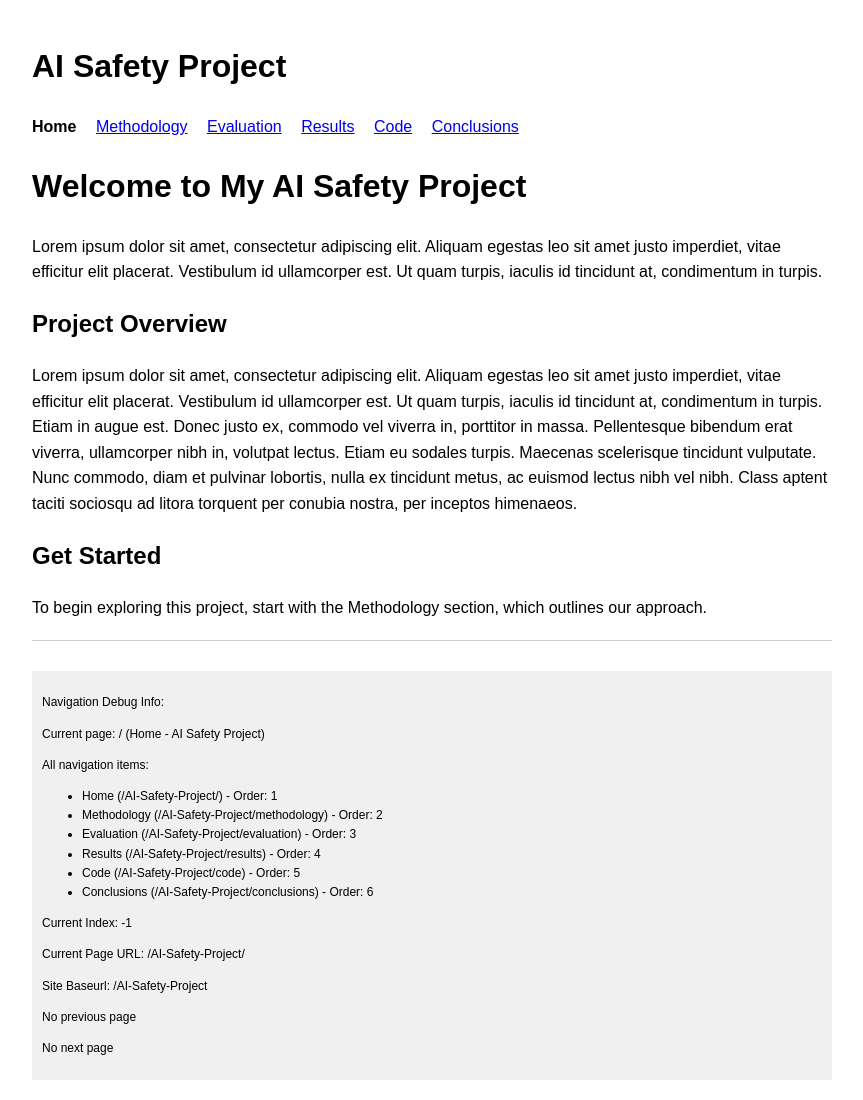
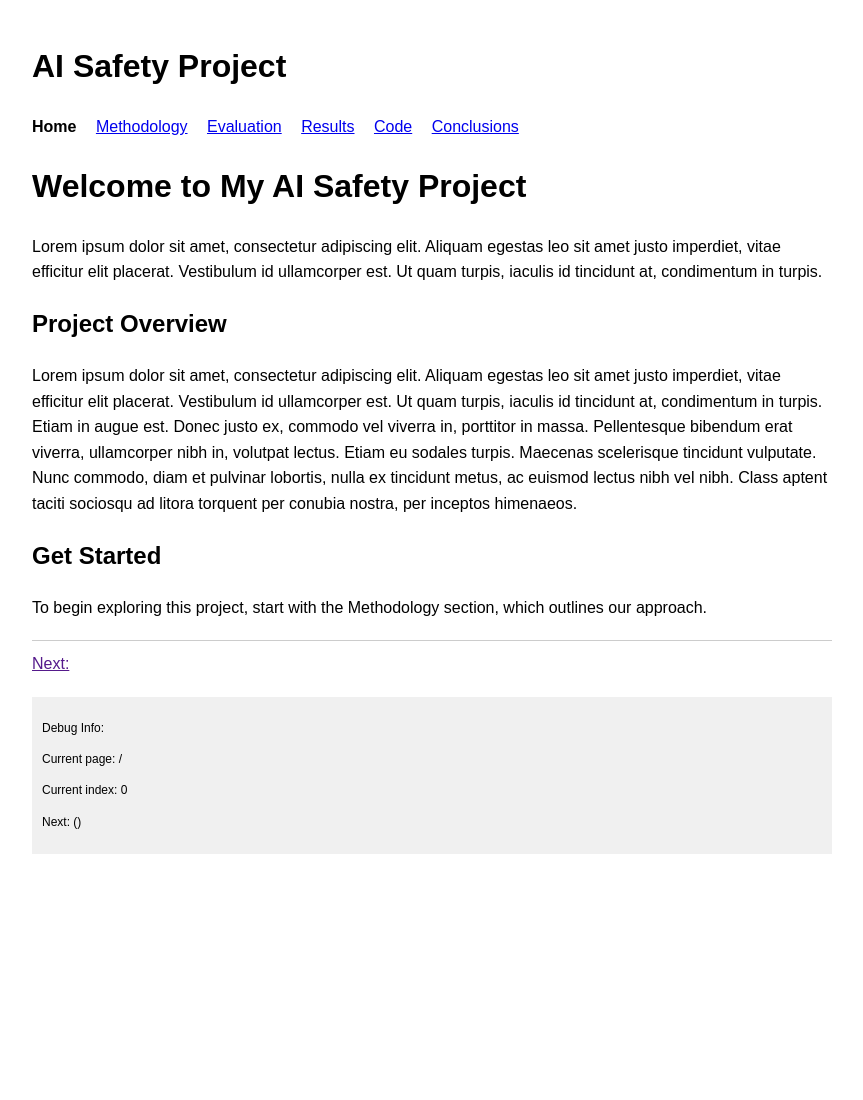
Before and after one commit to nidone/AI-Safety-Project, a Jekyll site: the page built from index.md, in a window 1280 px wide. Shown: the whole page, without its empty margins (208-1071 px from the left). Built offline with Jekyll 4.4.1, drawn with Linux system fonts in a browser that asks for light colours; after the commit the page ends 900 px from its top, so only the background shows below that.

Commit message:
Update default.html

```diff
--- a/_layouts/default.html
+++ b/_layouts/default.html
@@ -34,50 +34,34 @@
     </main>
 
 <footer class="footer-nav">
-    {% assign pages = site.navigation | sort: "order" %}
-    {% assign current_index = -1 %}
-    {% for item in pages %}
-        {% assign item_url = item.url | prepend: site.baseurl | relative_url %}
-        {% assign page_url = page.url | relative_url %}
-        {% if item_url == page_url or page_url contains item_url %}
-            {% assign current_index = forloop.index %}
-            {% break %}
+    {% assign sorted_pages = site.navigation | sort: "order" %}
+    {% for item in sorted_pages %}
+        {% if item.url == page.url %}
+            {% assign current_index = forloop.index0 %}
         {% endif %}
     {% endfor %}
 
-    {% if current_index > 1 %}
-        {% assign prev_page = pages[current_index | minus: 2] %}
-        <a href="{{ prev_page.url | prepend: site.baseurl }}">Previous: {{ prev_page.title }}</a>
+    {% if current_index > 0 %}
+        {% assign prev_page = sorted_pages[current_index | minus: 1] %}
+        <a href="{{ prev_page.url | relative_url }}">Previous: {{ prev_page.title }}</a>
     {% endif %}
 
-    {% if current_index < pages.size and current_index > 0 %}
-        {% assign next_page = pages[current_index] %}
+    {% if current_index < sorted_pages.size | minus: 1 %}
+        {% assign next_page = sorted_pages[current_index | plus: 1] %}
         {% if prev_page %} | {% endif %}
-        <a href="{{ next_page.url | prepend: site.baseurl }}">Next: {{ next_page.title }}</a>
+        <a href="{{ next_page.url | relative_url }}">Next: {{ next_page.title }}</a>
     {% endif %}
 </footer>
 
 <div style="background-color: #f0f0f0; padding: 10px; margin-top: 20px; font-size: 12px;">
-    <p>Navigation Debug Info:</p>
-    <p>Current page: {{ page.url }} ({{ page.title }})</p>
-    <p>All navigation items:</p>
-    <ul>
-    {% for item in site.navigation %}
-        <li>{{ item.title }} ({{ item.url | prepend: site.baseurl }}) - Order: {{ item.order }}</li>
-    {% endfor %}
-    </ul>
-    <p>Current Index: {{ current_index }}</p>
-    <p>Current Page URL: {{ page.url | relative_url }}</p>
-    <p>Site Baseurl: {{ site.baseurl }}</p>
+    <p>Debug Info:</p>
+    <p>Current page: {{ page.url }}</p>
+    <p>Current index: {{ current_index }}</p>
     {% if prev_page %}
-        <p>Previous page: {{ prev_page.title }} ({{ prev_page.url | prepend: site.baseurl }})</p>
-    {% else %}
-        <p>No previous page</p>
+        <p>Previous: {{ prev_page.title }} ({{ prev_page.url }})</p>
     {% endif %}
     {% if next_page %}
-        <p>Next page: {{ next_page.title }} ({{ next_page.url | prepend: site.baseurl }})</p>
-    {% else %}
-        <p>No next page</p>
+        <p>Next: {{ next_page.title }} ({{ next_page.url }})</p>
     {% endif %}
 </div>
 
```
